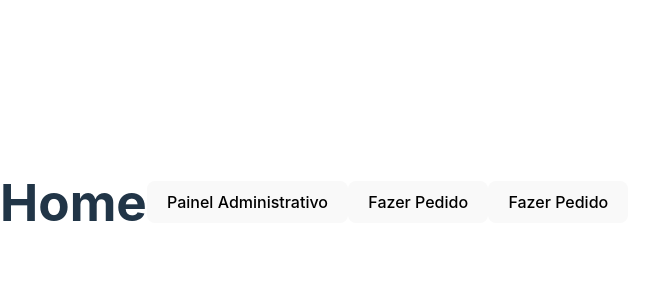
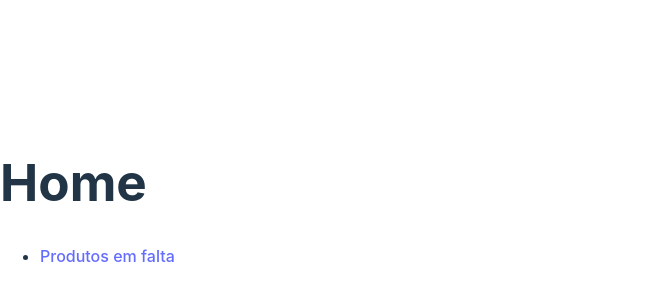
Before and after one commit to GustavoTardin/Stock-Project, a React (Vite) app in the folder app/frontend/: page /menu in a window 1280 px wide. Shown: the part 198-498 px from the top of the page, without its empty margins (0-668 px from the left). Built offline with nearby package versions, Linux system fonts and the light colour scheme.

Commit message:
feat: desenvolve componente Navbar que renderiza na page Home, e melhora práticas ts da page Login

```diff
--- a/app/frontend/src/Components/Navbar.tsx
+++ b/app/frontend/src/Components/Navbar.tsx
@@ -0,0 +1,40 @@
+function NavBar() {
+  const credential = localStorage.getItem('credential');
+  const isAdmin = credential === 'Administrador';
+  const storeAcess = isAdmin || credential === 'lojista';
+  const stockAcess = isAdmin || credential === 'Estoquista';
+  return (
+    <ul>
+      {(storeAcess) && (
+        <li>
+          <a href="/novo-pedido">Novo Pedido</a>
+        </li>)}
+      <li>
+        <a href="/produtos-em-falta">Produtos em falta</a>
+      </li>
+      {stockAcess && (
+        <>
+          <li>
+            <a href="/pedidos-pendentes">Pedidos pendentes</a>
+          </li>
+          <li>
+            <a href="/reposição-de-produtos">Reposição de produtos</a>
+          </li>
+        </>
+      )}
+      {
+            (isAdmin) && (
+              <>
+                <li>
+                  <a href="/painel-administrativo">Painel Administrativo</a>
+                </li>
+                <li>
+                  <a href="/valuation">Valuation</a>
+                </li>
+              </>)
+}
+    </ul>
+  );
+}
+
+export default NavBar;
--- a/app/frontend/src/Pages/Home.tsx
+++ b/app/frontend/src/Pages/Home.tsx
@@ -1,27 +1,10 @@
-import { useNavigate } from 'react-router-dom';
+import NavBar from '../Components/Navbar';
 
 export default function Home() {
-  const navigate = useNavigate();
   return (
-    <body>
+    <>
       <h1>Home</h1>
-      <button
-        onClick={ () => navigate('/painel-administrativo') }
-      >
-        Painel Administrativo
-        {' '}
-
-      </button>
-      <button
-        onClick={ () => navigate('/novo-pedido') }
-      >
-        Fazer Pedido
-      </button>
-      <button
-        onClick={ () => navigate('/novo-pedido') }
-      >
-        Fazer Pedido
-      </button>
-    </body>
+      <NavBar />
+    </>
   );
 }
--- a/app/frontend/src/Pages/Login.tsx
+++ b/app/frontend/src/Pages/Login.tsx
@@ -19,7 +19,7 @@ export default function Login() {
         '/user/login',
         { userName, password },
       );
-      setToken(token as string);
+      setToken(token);
 
       localStorage.setItem('token', token);
       localStorage.setItem('credential', credential);
--- a/app/frontend/src/Utils/requests.ts
+++ b/app/frontend/src/Utils/requests.ts
@@ -1,4 +1,5 @@
 import axios from 'axios';
+import ILoginResponse from '../interfaces/ILoginResponse';
 
 const api = axios.create({
   baseURL: 'http://localhost:3009',
@@ -7,7 +8,7 @@ const api = axios.create({
 const requestLogin = async (
   endpoint: string,
   body: { userName: string, password: string },
-) => {
+): Promise<ILoginResponse> => {
   const { data } = await api.post(endpoint, body);
   return data;
 };
--- /dev/null
+++ b/app/frontend/src/interfaces/ILoginResponse.ts
@@ -0,0 +1,6 @@
+interface ILoginResponse {
+  token: string,
+  credential: string
+}
+
+export default ILoginResponse;
```
